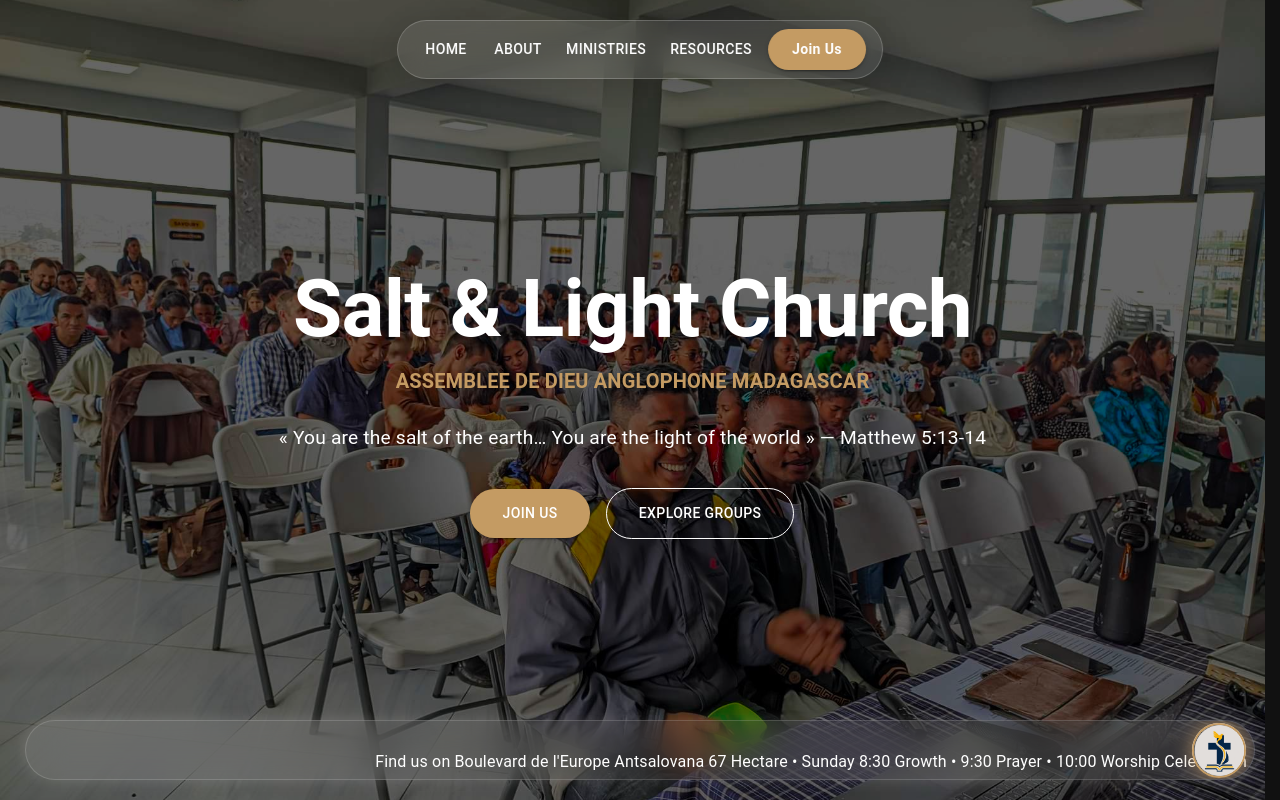
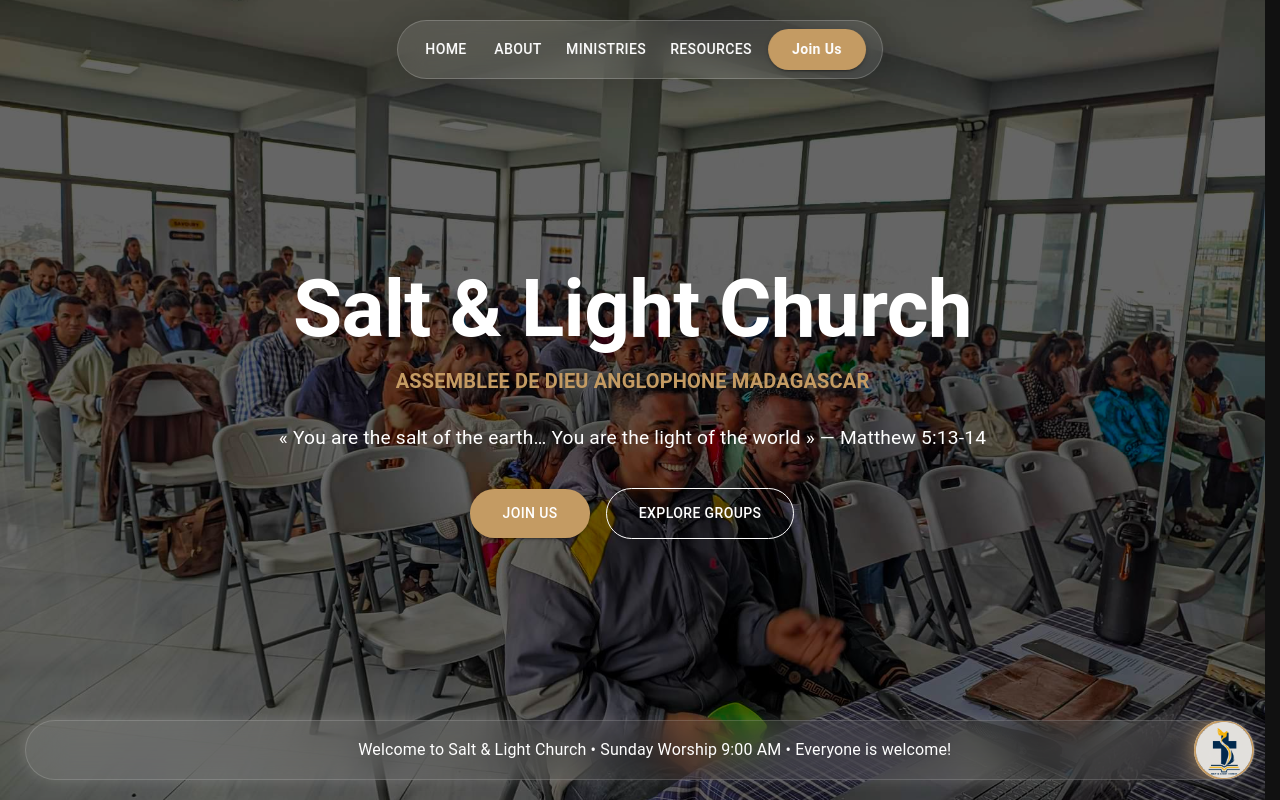
Before and after one commit to JayRostorfer/Salt-LightChurch, a Next.js app: page / in a window 1280 px wide. Shown: the top 800 px of the page. Built offline with nearby package versions, Linux system fonts and the light colour scheme.

Commit message:
Refactor BottomNav styles and update text
Updated BottomNav component styles and content.

```diff
--- a/src/components/layout/BottomNav.js
+++ b/src/components/layout/BottomNav.js
@@ -28,12 +28,8 @@
     left: 25,
     right: 25,
     height: 60,
-
     display: "flex",
     alignItems: "center",
-
-    px: 1,
-
     borderRadius: "999px",
     background: "rgba(255,255,255,0.1)",
     backdropFilter: "blur(18px)",
@@ -50,6 +46,10 @@
     flex: 1,
     overflow: "hidden",
     whiteSpace: "nowrap",
+    height: "100%",
+    display: "flex",
+    alignItems: "center",
+    position: "relative",
   }}
   >
     <Typography
@@ -58,17 +58,19 @@
       color: "#fff",
       display: "inline-block",
       animation: "textdefil 18s linear infinite",
+      left: "100%",
     }}
     >
-      Find us on Boulevard de l'Europe Antsalovana 67 Hectare • Sunday 8:30 Growth • 9:30 Prayer • 10:00 Worship Celebration
+      Welcome to Salt & Light Church • Sunday Worship 9:00 AM • Everyone is
+      welcome!
     </Typography>
   </Box>
 
   <Box
     sx={{
       ml: "auto",
-      width: 54,
-      height: 54,
+      width: 60,
+      height: 60,
       borderRadius: "50%",
       bgcolor: "#fff",
 
@@ -92,8 +94,8 @@
     outline: "none",
   },
         position: "relative",
-        width: 55,
-        height: 55,
+        width: 60,
+        height: 60,
         borderRadius: "50%",
         border: "2px solid #c49b63",
         boxShadow: "0 0 20px rgba(196, 155, 99, 0.75)",
@@ -105,7 +107,7 @@
       }}
     >
       <Image
-        src="/images/salt-logo-4.png"
+        src="/images/salt-logo-3.png"
         alt="Logo"
         fill
         style={{
```
Lines whose indentation alone changed are shown as unchanged.
